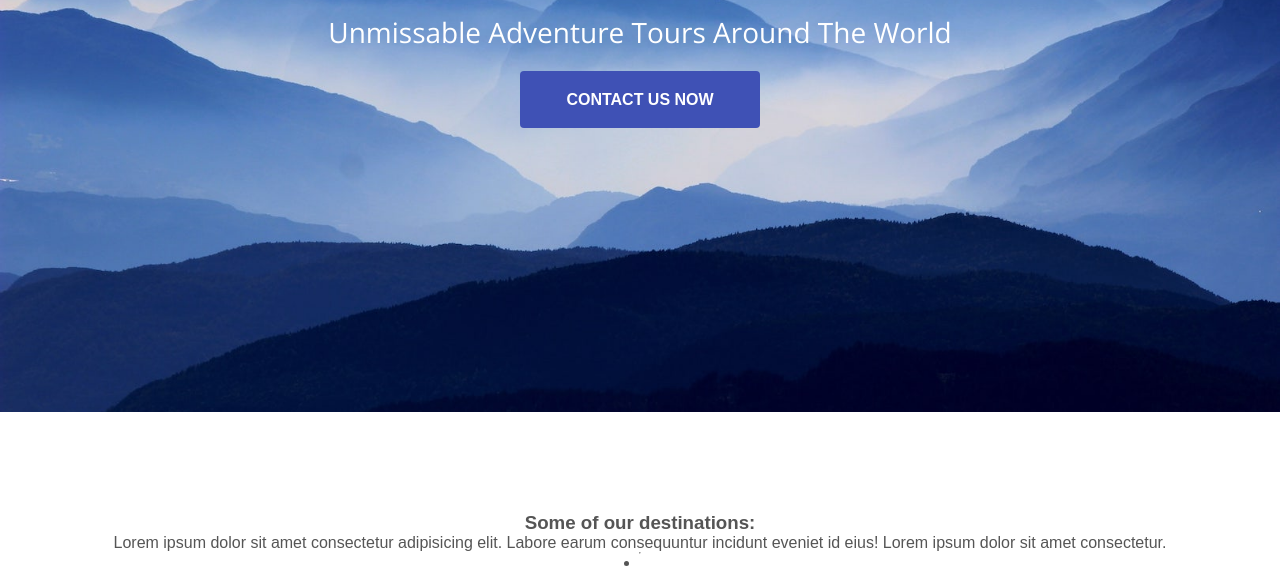
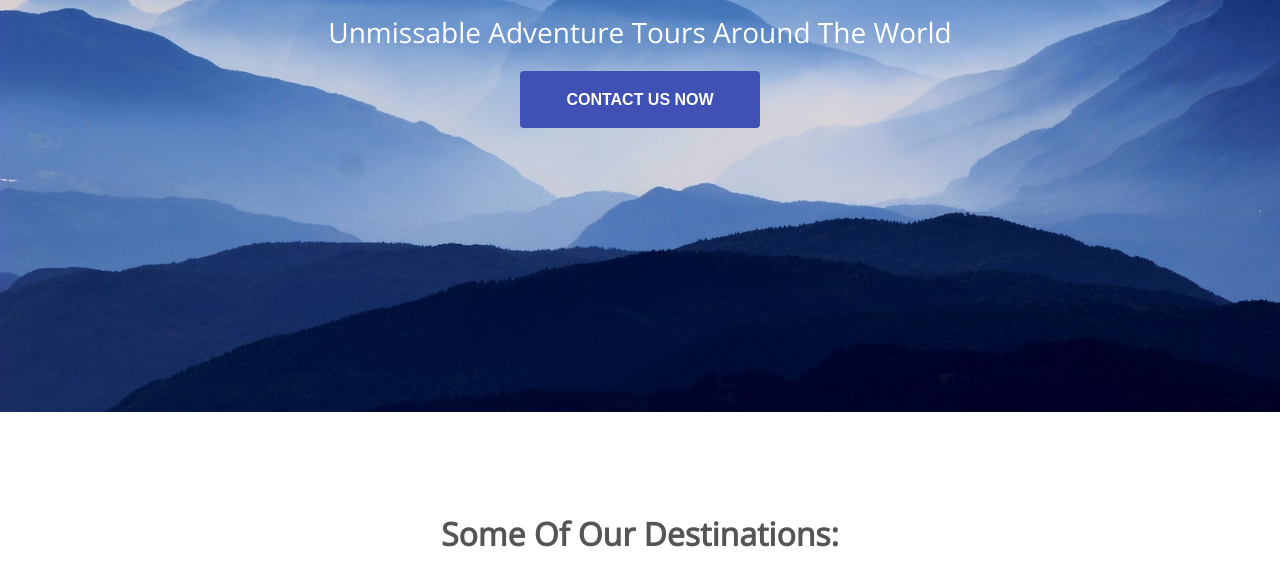
Before and after one commit to matthewfreeman821/landingpage, a plain HTML site: page index.html in a window 1280 px wide. Shown: the part 388-956 px from the top of the page. Drawn offline with nearby package versions, Linux system fonts and the light colour scheme.

Commit message:
Adds general styles

```diff
--- a/assets/css/styles.css
+++ b/assets/css/styles.css
@@ -9,6 +9,10 @@
 html {
   font: normal 16px sans-serif;
   color: #555;
+}
+
+ul {
+  list-style: none;
 }
 
 nav {
@@ -39,6 +43,36 @@ section {
   flex-direction: column;
   align-items: center;
   padding: 100px;
+}
+
+.grid {
+  width: 100%;
+  display: flex;
+  flex-wrap: wrap;
+  justify-content: center;
+}
+
+hr {
+  width: 250px;
+  height: 3px;
+  background-color: #3F51B5;
+  border: 0;
+  margin-bottom: 50px;
+}
+
+section h3.title {
+  text-transform: capitalize;
+  font: bold 32px "Open Sans", sans-serif;
+  margin-bottom: 30px;
+  text-align: center;
+}
+
+section p {
+  max-width: 775px;
+  line-height: 2;
+  padding: 0 20px;
+  margin-bottom: 30px;
+  text-align: center;
 }
 
 /* Header Styles */
```
